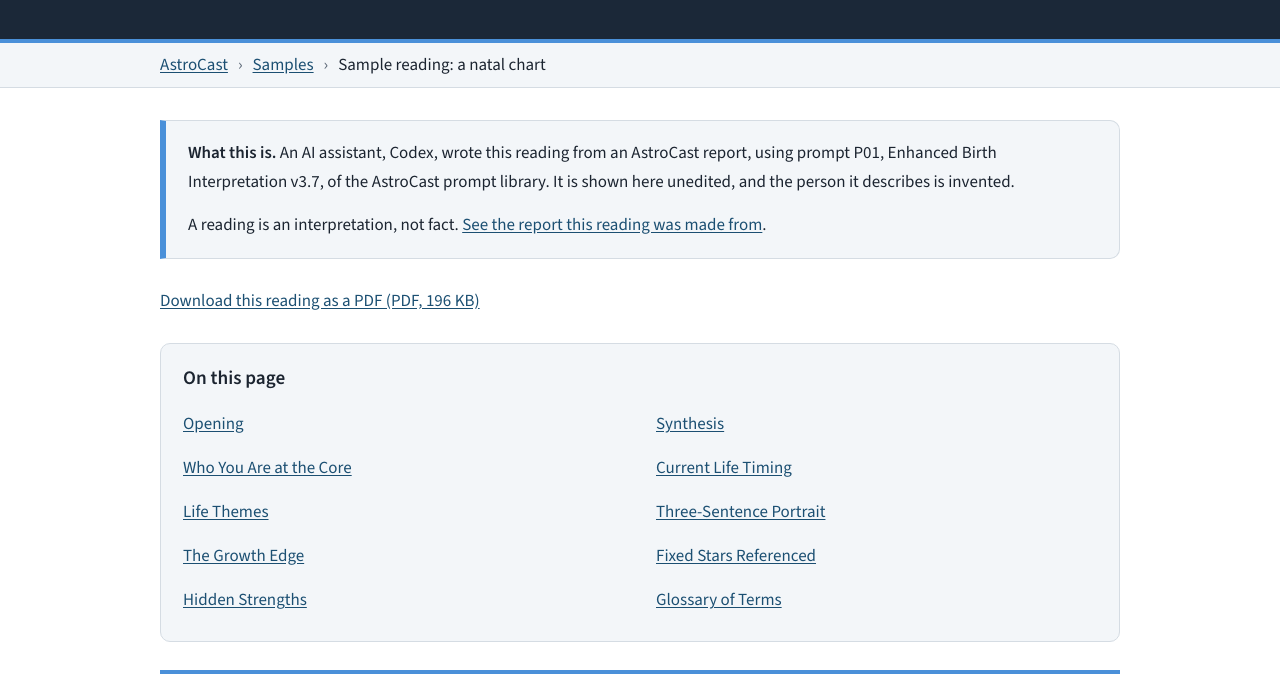
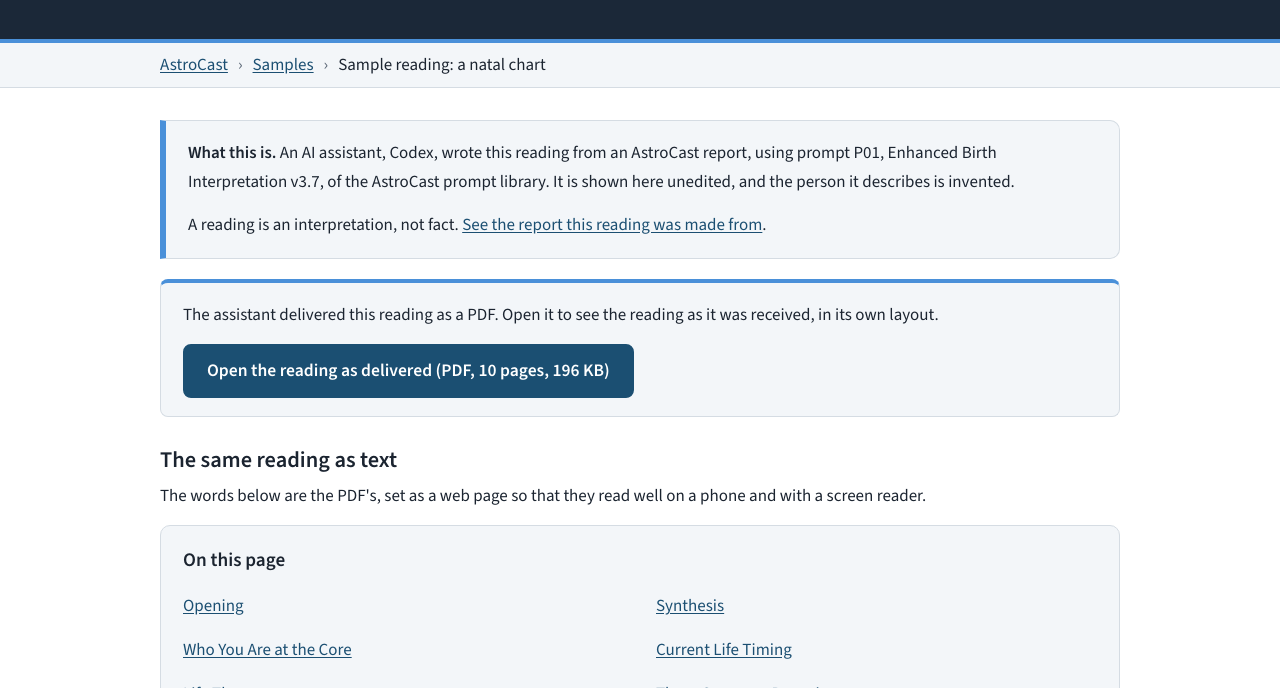
Before and after one commit to sthornhill008/AstroCast, a plain HTML site: page website/AstroCast/samples/natal-reading/index.html in a window 1280 px wide. Shown: the part 112-800 px from the top of the page. Drawn offline with Linux system fonts and the light colour scheme.

Commit message:
docs: lead each sample reading with its PDF
Each of the five reading pages now opens with a box and a button
to the PDF as the assistant delivered it, with its page count and
size; the words below it are labelled as the text version. The
samples' own text is untouched. samples-v1.css gains the box and
the button under its present name, the site not yet uploaded.
Steve, 2026-11-18.

Co-Authored-By: Claude Fable 5.2 <noreply@anthropic.com>

```diff
--- a/website/AstroCast/samples-v1.css
+++ b/website/AstroCast/samples-v1.css
@@ -90,6 +90,26 @@ li { margin-bottom: 8px; }
 }
 .note-box p:last-child { margin-bottom: 0; }
 
+/* On a reading page: the box that leads to the PDF the assistant delivered,
+   and the heading that says the page's own text is the same reading as text. */
+.delivered {
+    background: var(--surface); border: 1px solid var(--line); border-top: 4px solid var(--brand);
+    border-radius: 8px; padding: 18px 22px; margin-bottom: 28px;
+}
+.delivered p:last-child { margin-bottom: 0; }
+#text-version { font-size: 1.4rem; line-height: 1.3; margin-bottom: 8px; }
+
+/* The button to that PDF: the main page's button (the .btn rules of
+   index.html), here as wide as its text and not as its box. */
+.btn {
+    display: inline-flex; align-items: center; justify-content: center; gap: 10px;
+    min-height: 52px; padding: 10px 22px;
+    background: var(--accent); color: var(--on-accent);
+    border: 2px solid var(--accent); border-radius: 8px;
+    font-size: 1.1rem; font-weight: 600; text-decoration: none; text-align: center;
+}
+.btn:hover { background: var(--bg); color: var(--accent); }
+
 /* Download and navigation links, each a tap target. */
 .downloads, .more-links { margin-bottom: 20px; }
 .downloads a, .more-links a { display: inline-flex; align-items: center; min-height: 44px; margin-right: 22px; }
@@ -173,4 +193,5 @@ footer li a { display: inline-flex; align-items: center; min-height: 44px; paddi
 /* Motion only for readers who have not asked for less of it. */
 @media (prefers-reduced-motion: no-preference) {
     .skip { transition: top 0.15s ease; }
+    .btn { transition: background-color 0.2s ease, color 0.2s ease; }
 }
--- a/website/AstroCast/samples/natal-reading/index.html
+++ b/website/AstroCast/samples/natal-reading/index.html
@@ -40,7 +40,13 @@
                 <p>A reading is an interpretation, not fact. <a href="../natal-report/index.html">See the report this reading was made from</a>.</p>
             </div>
 
-            <p class="downloads"><a href="../files/natal-reading-v1.pdf">Download this reading as a PDF (PDF, 196 KB)</a></p>
+            <div class="delivered">
+                <p>The assistant delivered this reading as a PDF. Open it to see the reading as it was received, in its own layout.</p>
+                <p><a class="btn" href="../files/natal-reading-v1.pdf">Open the reading as delivered (PDF, 10 pages, 196 KB)</a></p>
+            </div>
+
+            <h2 id="text-version">The same reading as text</h2>
+            <p>The words below are the PDF's, set as a web page so that they read well on a phone and with a screen reader.</p>
 
             <nav class="toc" aria-label="On this page">
                 <h2>On this page</h2>
@@ -191,7 +197,7 @@ Placidus houses</p>
 <em>AstroCast Enhanced Birth Interpretation v3.7 &#xB7; Generated November 15, 2026, by Codex (model version not supplied) from AstroCast export 1.7.1.</em></p>
             </article>
 
-            <p class="downloads"><a href="../files/natal-reading-v1.pdf">Download this reading as a PDF (PDF, 196 KB)</a></p>
+            <p class="downloads"><a href="../files/natal-reading-v1.pdf">Open the reading as delivered (PDF, 10 pages, 196 KB)</a></p>
             <p class="more-links"><a href="../natal-report/index.html">See the report this reading was made from</a> <a href="../index.html">All samples</a> <a href="../../index.html#download">Download AstroCast</a></p>
         </div>
     </main>
```
Also changed, not shown: website/AstroCast/samples/horary-reading/index.html (+8 -2 lines), website/AstroCast/samples/rectification-reading/index.html (+8 -2 lines), website/AstroCast/samples/synastry-reading/index.html (+8 -2 lines), website/AstroCast/samples/timeline-reading/index.html (+8 -2 lines), 2 other files.
